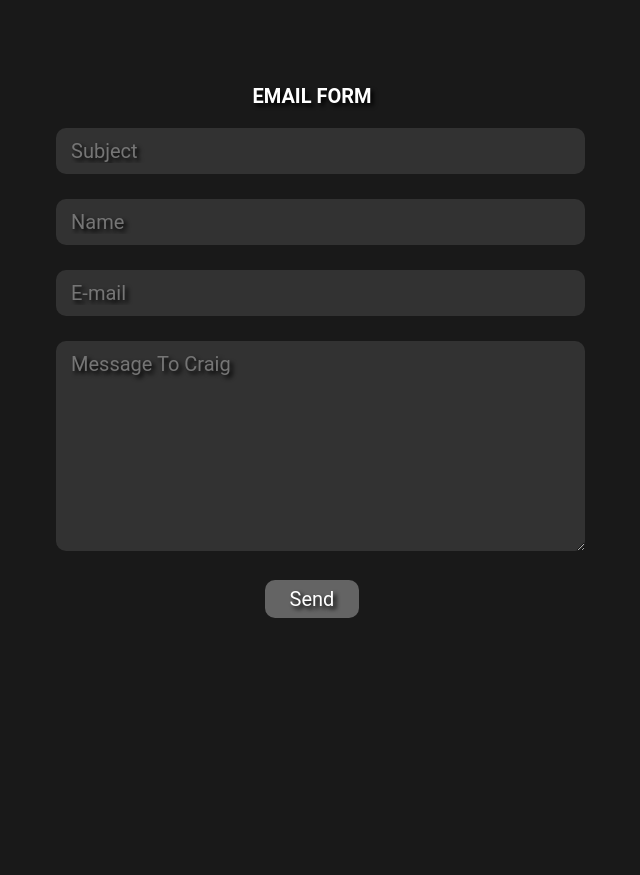
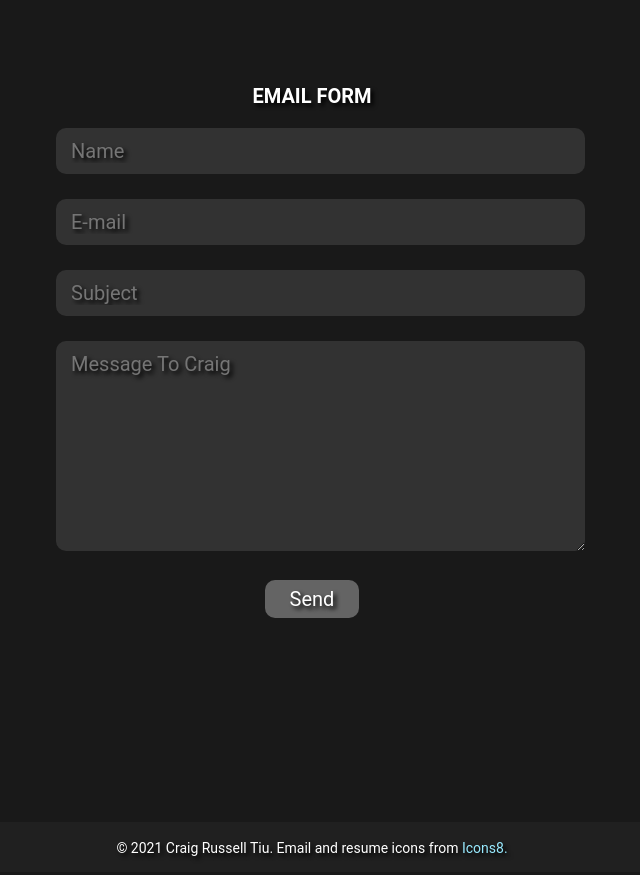
Before and after one commit to craigrusselltiu/website, a React (Create React App) app: page /#/contact in a window 1280 px wide. Shown: the part 1320-2195 px from the top of the page, without its empty margins (328-968 px from the left). Before the commit the page ends 2142 px from the top, so only its background shows below. Built offline with nearby package versions, Linux system fonts and the light colour scheme.

Commit message:
Add footer

```diff
--- /dev/null
+++ b/src/components/Footer.js
@@ -0,0 +1,14 @@
+import React from 'react'
+
+const Footer = () => {
+    return (
+        <div className='footer'>
+            <p className='txt' style={{
+                marginTop: '14px',
+                fontSize: '14px',
+            }}>© 2021 Craig Russell Tiu. Email and resume icons from <a href='https://icons8.com' target='_blank' rel='noreferrer' style={{color: '#98EAFF'}}>Icons8.</a></p>
+        </div>
+    )
+}
+
+export default Footer
--- a/src/index.css
+++ b/src/index.css
@@ -1,6 +1,6 @@
 /* Default CSS styling across website */
 * {
-  color: #FFFFFF;
+  color: #ffffff;
   border-style: none;
   font-family: 'Roboto', sans-serif;
   outline: none;
@@ -401,6 +401,15 @@ body {
   cursor: pointer;
 }
 
+.footer {
+  background-color: rgb(32, 32, 32);
+  position: absolute;
+  width: 100vw;
+  height: 50px;
+  text-align: center;
+  z-index: 1;
+}
+
 /* Master media query */
 @media screen and (max-width: 1200px) {
   .navbar {
--- a/src/views/Contact.js
+++ b/src/views/Contact.js
@@ -1,6 +1,7 @@
 import React, { useState } from 'react'
 import Fade from 'react-reveal/Fade'
 import emailjs from "emailjs-com"
+import Footer from '../components/Footer'
 import TextCenter from '../components/TextCenter'
 
 const Contact = () => {
@@ -15,7 +16,7 @@ const Contact = () => {
             console.log(error.text);
         });
         e.target.reset()
-        setText('Sent!')
+        setText('The raven has been sent.')
     }
 
     return (
@@ -31,17 +32,17 @@ const Contact = () => {
                     <div className='content'>
                         <form className="contact-form" onSubmit={sendEmail}>
                             <h1 className='txt'>EMAIL FORM</h1>
-                            <input className='form' type="text" placeholder="Subject" name="subject" /><br />
                             <input className='form' type="text" placeholder="Name" name="name" /><br />
                             <input className='form' type="email" placeholder="E-mail" name="email" /><br />
+                            <input className='form' type="text" placeholder="Subject" name="subject" /><br />
                             <textarea className='form' placeholder="Message To Craig" name="message" style={{height: '200px'}} /><br />
                             <input className='form-btn' type="submit" value="Send" /><br />
                             <p className='txt'>{text}</p>
                         </form>
                     </div>
-
                 </div>
             </Fade>
+            <Footer />
         </>
     )
 }
--- a/src/views/Home.js
+++ b/src/views/Home.js
@@ -1,5 +1,6 @@
 import Fade from 'react-reveal/Fade'
 import IconList from '../components/IconList'
+import Footer from '../components/Footer'
 import Quote from '../components/Quote'
 import TextPhotoPair from '../components/TextPhotoPair'
 import pic1 from '../images/pic1.png'
@@ -65,14 +66,15 @@ const Home = () => {
             <TextPhotoPair
                 type='left'
                 header="WHEN I'M NOT HACKING INTO THE MAINFRAME"
-                text="In my spare time I like to travel and explore new things (admittedly mostly food), and play the piano to wind down and destress.
+                text="In my spare time I like to travel and explore new things (admittedly mostly food) and play the piano to wind down and destress.
                     I've also recently been keeping up with whatever Elon Musk is up to, as I'm sure that he's got some sort of an evil master plan.
-                    Working on some side projects like this portfolio is something that I like doing as well, keeping me sharp and on my toes at all times."
+                    Working on cool side projects like this portfolio is something that I enjoy doing as well, keeping me sharp and on my toes at all times."
                 img={pic2}
                 sig={'Kyoto, 2018'}
             />
 
             <Quote text={'"Here\'s the thing about time; if you can\'t make the most out of any given moment, you don\'t deserve a single extra second." — Ekko, The Boy Who Shattered Time'} />
+            <Footer />
         </>
     )
 }
--- a/src/views/Projects.js
+++ b/src/views/Projects.js
@@ -1,3 +1,4 @@
+import Footer from '../components/Footer'
 import TimelineDate from '../components/TimelineDate'
 import TimelineProject from '../components/TimelineProject'
 import * as images from '../images'
@@ -21,7 +22,7 @@ const Projects = () => {
                 text="I created this portfolio website as a personal project to explore single-page applications, dynamic rendering, and responsive design,
                     ultimately sharpening my React and UX/UI design abilities.
                     My goal was to have one access point to showcase all my work, as well as refresh and improve my frontend development capabilities, hitting two birds with one stone.
-                    Aside from fading animations and some icons, all code and assets were designed and created by myself. (Resize the window and see how the website adapts!)"
+                    Aside from the fading animations and some icons, all code and assets were designed and created by myself. (Resize the window and see how the website adapts!)"
                 technologies='ReactJS, React Router, HTML, CSS, GitHub Pages, Paint.NET'
             />
             <TimelineDate text='2021' />
@@ -60,8 +61,7 @@ const Projects = () => {
                 text="I designed and implemented a radiomics tool with a research partner at The Westmead Institute for Medical Research.
                     The tool extracts features from the tumor of 3D lung cancer patient CT images and utilises machine learning in analysing them,
                     specifically ones who have undergone stereotactic radiotherapy, to predict metastasis.
-                    Because the software interacts with sensitive information including patient medical records, public access is prohibited.
-                    (Open the image in a new tab for a closer look!)"
+                    Because the software interacts with sensitive information including patient medical records, public access is prohibited."
                 technologies='Python, PyTorch, SciPy, Tkinter'
             />
             <TimelineDate text='2020' />
@@ -71,6 +71,7 @@ const Projects = () => {
                 title='PALE ALE'
                 subtitle='November 2019'
                 text="Pale Ale was a beer collection web app I worked on with a team for a client.
+                    The app allowed users to log, store, track, and manage their personal beer collections in different containers.
                     I was a frontend developer for this project, where I had to quickly learned React to use on the project.
                     It has since been taken down from AWS, so demo is currently unavailable."
                 technologies='ReactJS, Bootstrap, CSS, MongoDB, AWS, Bitbucket'
@@ -103,6 +104,7 @@ const Projects = () => {
                     (Note that to actually play it will require the installation of the Roblox engine.)"
                 technologies='Lua, Roblox Engine'
             />
+            <Footer />
         </>
     )
 }
```
